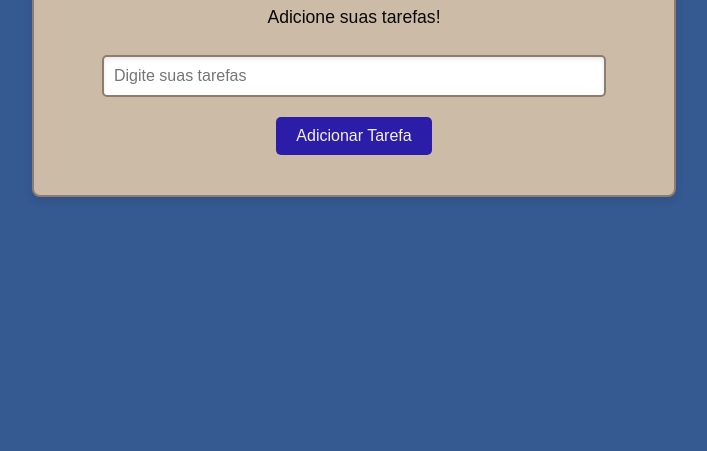
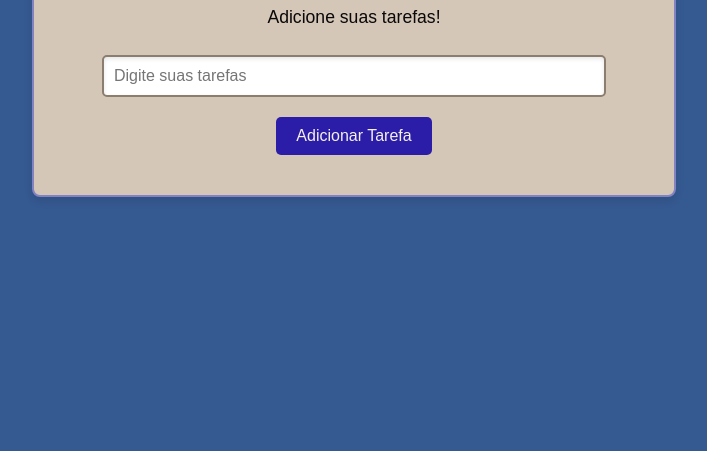
Before and after one commit to gabespinola/To-do-list, a plain HTML site: page to do list/index.html in a window 1280 px wide. Shown: the part 349-800 px from the top of the page, without its empty margins (286-993 px from the left). Drawn offline with Linux system fonts and the light colour scheme.

Commit message:
pequenos ajustes no CSS

```diff
--- a/to do list/style.css
+++ b/to do list/style.css
@@ -9,13 +9,13 @@ body {
 }
 .container {
     text-align: center;
-    background-color: #CBBBA7;
+    background-color: #d4c7b8;
     padding: 20px;
     border-radius: 8px;
     box-shadow: 0 4px 8px rgba(0, 0, 0, 0.1);
     width: 90%;
     max-width: 600px;
-    border: 2px solid #8B7D70;
+    border: 2px solid #8283c0;
 }
 h1 {
     color: #0e0c0c;
```
